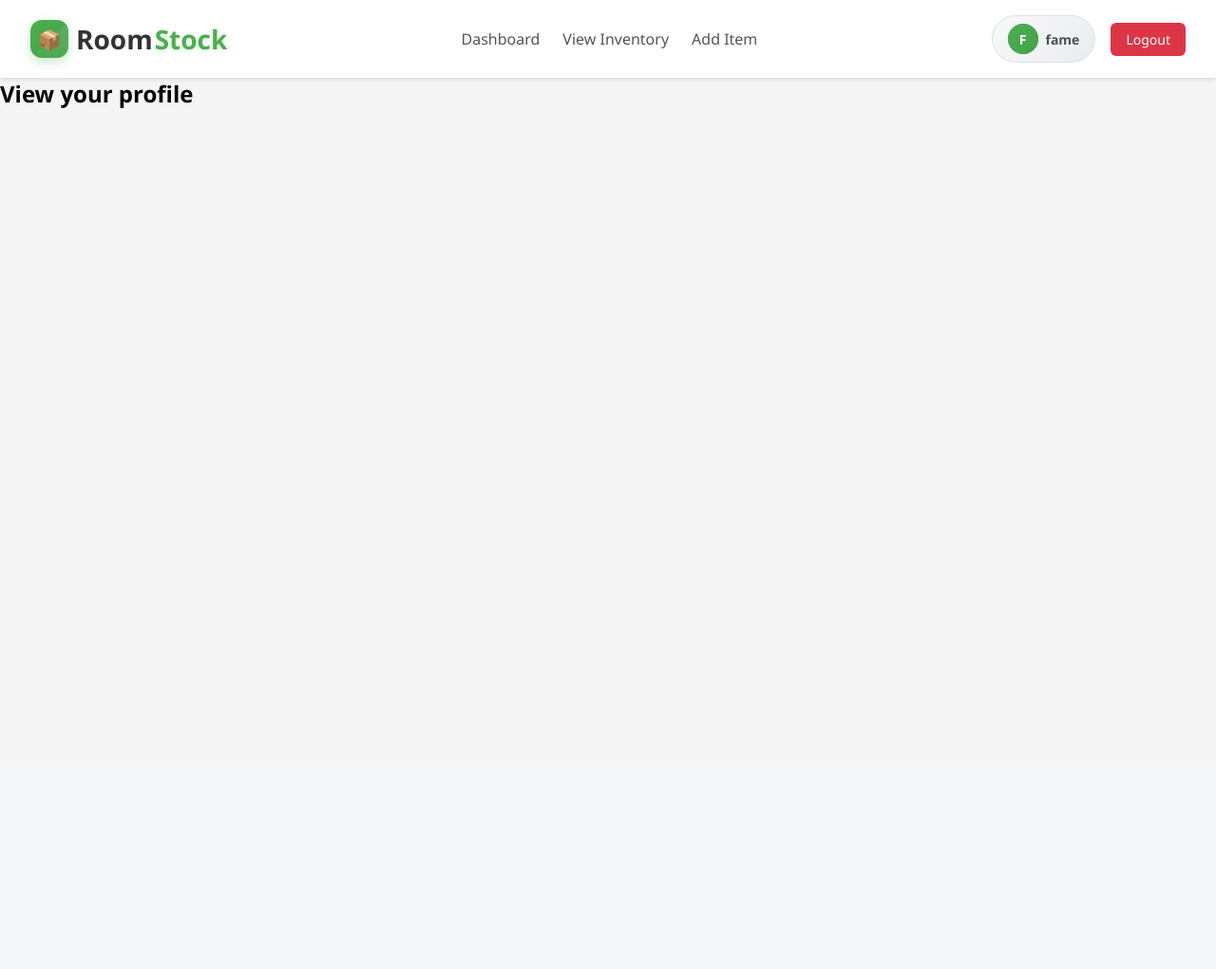
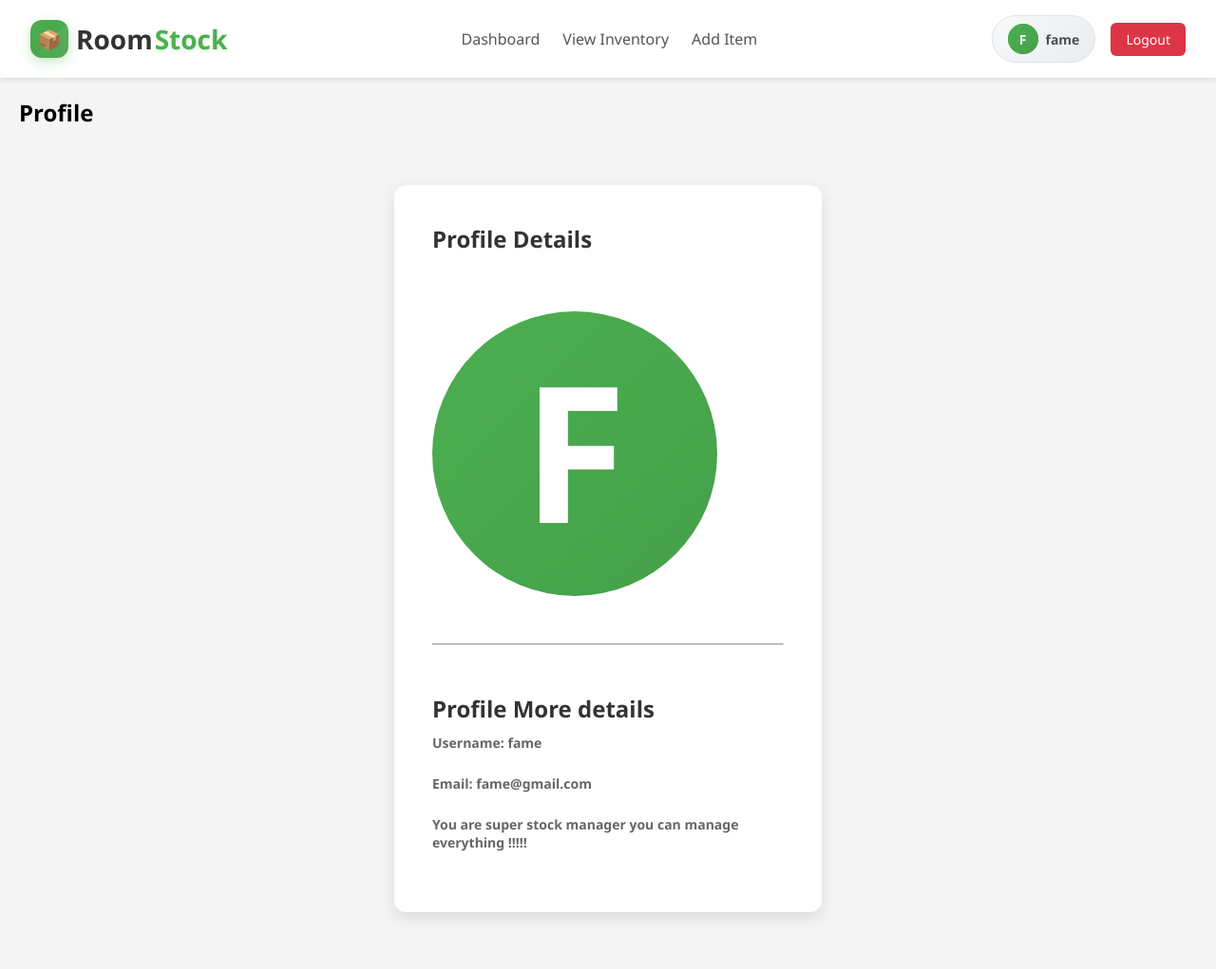
Before and after one commit to Aminiglory/roomstock, a Django app: page /profile in a window 1280 px wide. Shown: the whole page at 95% size. Before the commit the page ends 114 px from the top, so only its background shows below. Run offline with Django 5.2, Linux system fonts and the light colour scheme; a user stored in the database is signed in.

Commit message:
profile page creation

```diff
--- a/roomstock/roomstockapp/static/css/styles.css
+++ b/roomstock/roomstockapp/static/css/styles.css
@@ -35,14 +35,14 @@
 }
 
 .form-wrapper input:focus {
-    border-color: #4CAF50;
+  border-color: #4caf50;
   outline: none;
 }
 
 .form-wrapper button {
   width: 100%;
   padding: 12px;
-    background-color: #4CAF50;
+  background-color: #4caf50;
   border: none;
   border-radius: 8px;
   color: white;
@@ -53,5 +53,37 @@
 }
 
 .form-wrapper button:hover {
-    background-color: #388E3C;
+  background-color: #388e3c;
 }
+
+/* Profile page designs */
+
+.title{
+  margin: 20px 50px 20px 20px;
+}
+.profile-details {
+  width: 100%;
+  display: flex;
+  flex-direction: column;
+  gap: 50px;
+  justify-content: space-around;
+}
+
+.profile-pic{
+  width: 300px;
+  height: 300px;
+  border-radius: 50%;
+  display: flex;
+  align-items: center;
+  justify-content: center;
+  background: linear-gradient(135deg, #4CAF50, #45a049);
+}
+
+.profile-pic h2{
+  font-size: 200px;
+  color: #fff;
+}
+
+.profile-more p{
+  font-weight: bold;
+}
--- a/roomstock/roomstockapp/templates/auth/viewprofile.html
+++ b/roomstock/roomstockapp/templates/auth/viewprofile.html
@@ -1,5 +1,24 @@
-{% extends "main.html" %}
-{% load static %}
-{% block content %}
-<h2>View your profile</h2>
+{% extends "main.html" %} {% block content %}
+<h2 class="title">Profile</h2>
+
+<div class="form-wrapper">
+  <div class="profile-details">
+    <h2>Profile Details</h2>
+    <div class="profile-pic">
+      <h2>{{user.username|first|upper}}</h2>
+    </div>
+    <hr />
+    <div class="profile-more">
+      <h2>Profile More details</h2>
+      {#  Todo: display teh firstname and the lastname  #}
+      <p>Username: <span class="">{{user.username}}</span></p>
+      <p>{% if user.is_superuser %}Email: {{user.email}}{% endif %}</p>
+      <p>
+        {% if user.is_superuser %}You are super stock manager you can manage everything
+        !!!!! {% endif %}
+      </p>
+    </div>
+  </div>
+</div>
+
 {% endblock content %}
```
Also changed, not shown: roomstock/db.sqlite3. Lines whose indentation alone changed are shown as unchanged.
